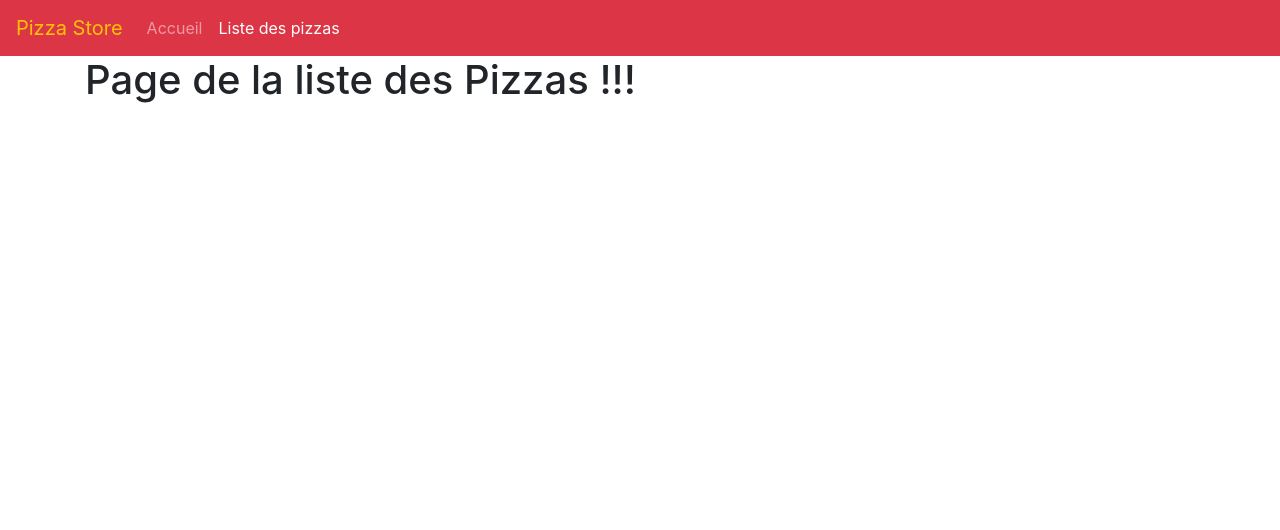
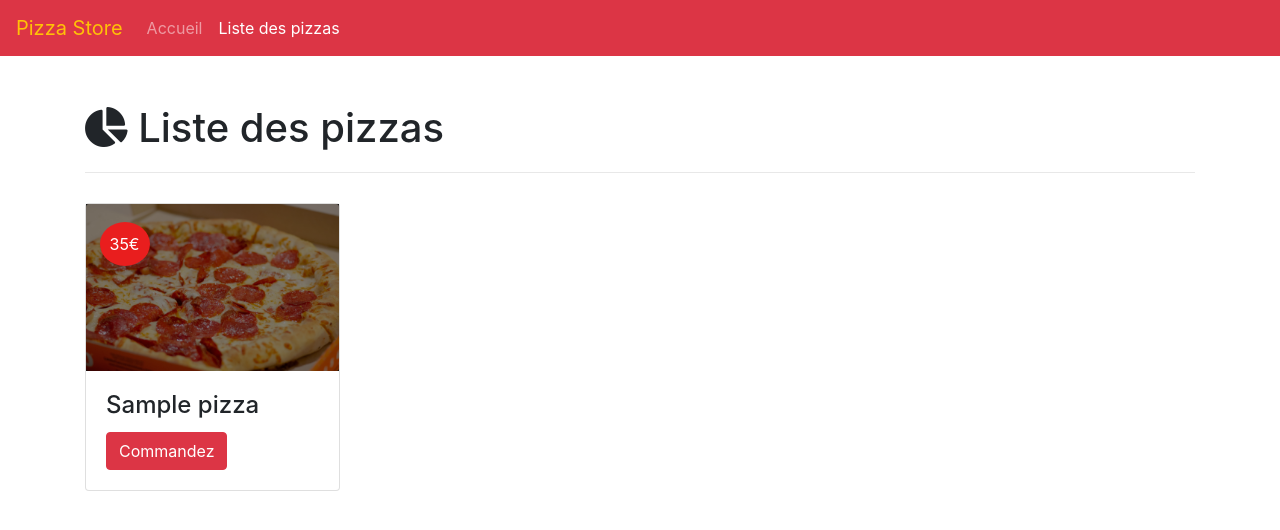
Before and after one commit to korrel/php-sebastien, a PHP site: page /pizza_list.php in a window 1280 px wide. Shown: the top 530 px of the page. Run offline with PHP 8.4, Linux system fonts and the light colour scheme; tables that the repository leaves empty hold one stand-in row (values such as "Sample post"); some libraries are stand-ins or nearby versions.

Commit message:
PROJET - Affichage de la liste des pizzas

```diff
--- a/13-pizzastore/assets/css/style.css
+++ b/13-pizzastore/assets/css/style.css
@@ -0,0 +1,41 @@
+.page-title {
+    border-bottom: 1px solid #e8e8e8;
+    margin: 0 0 30px;
+    padding-bottom: 20px;
+}
+
+.card-img-top-container {
+    width: 100%;
+    overflow: hidden;
+    background-color: rgba(20, 20, 20,1);
+}
+
+.card-img-top-zoom-effect{
+    transition: 0.5s;
+    filter:brightness(50%);
+}
+
+.card-img-top-zoom-effect:hover {
+    cursor: pointer;
+    transform: scale(1.1);
+    filter:brightness(100%);
+}
+
+.pastille {
+    position: absolute;
+    bottom: 50%;
+    background-color: #e91e1e;
+    border-radius: 60%;
+    padding: 10px;
+    color: #fff;
+    right: 65%;
+    transition: 0.5s;
+    transform: translate(-50%,-50%);
+}
+
+.card-img-top-container:hover .pastille {
+    color: #e91e1e;
+    background-color: #fff;
+    right: -5%;
+    bottom: -5%;
+}
--- a/13-pizzastore/config/database.php
+++ b/13-pizzastore/config/database.php
@@ -4,7 +4,7 @@
 // $db = new PDO('mysql:host=localhost;dbname=pizzastore', 'root', '');
 // Le try catch permet de faire quelque chose de particulier s'il y a une erreur
 try {
-	$db = new PDO('mysql:host=localhost;dbname=pizzastore;charset=utf8', 'rot', '', [
+	$db = new PDO('mysql:host=localhost;dbname=pizzastore;charset=utf8', 'root', '', [
 		PDO::ATTR_ERRMODE => PDO::ERRMODE_WARNING, // Active les erreurs SQL,
 		// On récupère tous les résultats en tableau associatif
 		PDO::ATTR_DEFAULT_FETCH_MODE => PDO::FETCH_ASSOC,
--- a/13-pizzastore/partials/header.php
+++ b/13-pizzastore/partials/header.php
@@ -15,7 +15,8 @@ require_once(__DIR__.'/../config/database.php');
     <meta name="description" content="">
     <meta name="author" content="">
     <link rel="icon" href="assets/img/favicon.ico">
-
+    <link rel="stylesheet" href="https://use.fontawesome.com/releases/v5.4.1/css/all.css" integrity="sha384-5sAR7xN1Nv6T6+dT2mhtzEpVJvfS3NScPQTrOxhwjIuvcA67KV2R5Jz6kr4abQsz" crossorigin="anonymous">
+    <link rel="stylesheet" href="assets/css/style.css">
     <title>
     <?php
         if (empty($currentPageTitle)) {  // si on est sur la page d'accueil
--- a/13-pizzastore/pizza_list.php
+++ b/13-pizzastore/pizza_list.php
@@ -2,12 +2,42 @@
 <?php
 $currentPageTitle = 'Nos pizzas';
 require_once(__DIR__.'/partials/header.php');
+
+// Récupère la liste des pizzas
+$query = $db -> query('SELECT * FROM pizza');
+$pizzas = $query -> fetchAll();
+
 ?>
 
     <!-- //////////////////////////////  MAIN  /////////////////////////////// -->
 
-    <main class="container">
-        <h1>Page de la liste des Pizzas !!!</h1>
+    <main class="container mt-5">
+        <h1 class="page-title">
+            <i class="fas fa-chart-pie"></i> Liste des pizzas
+        </h1>
+
+        <div class="row">
+            <!-- On affiche les pizzas -->
+            <?php foreach ($pizzas as $pizza){ ?>
+
+                <div class="col-sm-6 col-md-6 col-lg-3">
+                    <div class="card mb-4">
+                        <div class="card-img-top-container position-relative">
+                            <img class="card-img card-img-top-zoom-effect" src ="assets/img/4-fromages.jpg" alt =" <?= $pizza['name']; ?>">
+                            <div class="pastille">
+                                35€
+                            </div>
+                        </div>
+                        <div class="card-body">
+                            <h4 class="card-title"><?= $pizza['name']?></h4>
+                            <a href="#" class="btn btn-danger">Commandez</a>
+                        </div>
+                    </div>
+                </div>
+
+            <?php }?>
+        </div>
+
     </main>
 
 <!-- Le fichier Header.php est inclus sur la page-->
```
Also changed, not shown: 13-pizzastore/assets/img/4-fromages.jpg (added).
